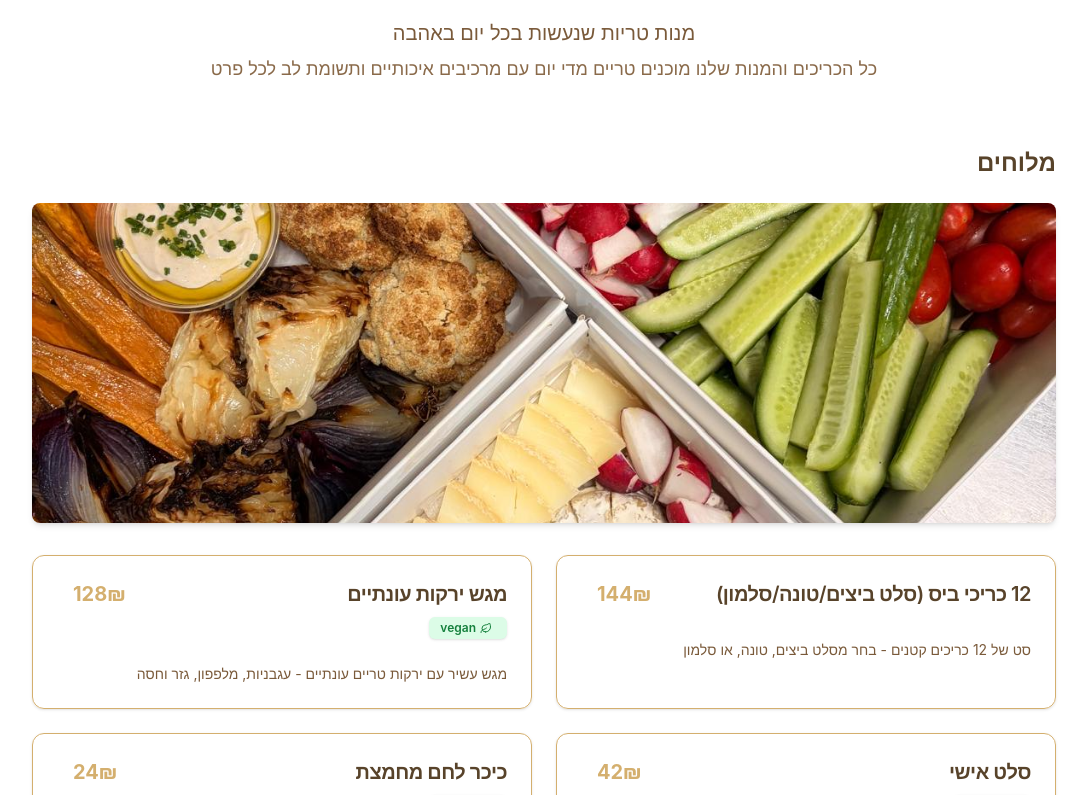
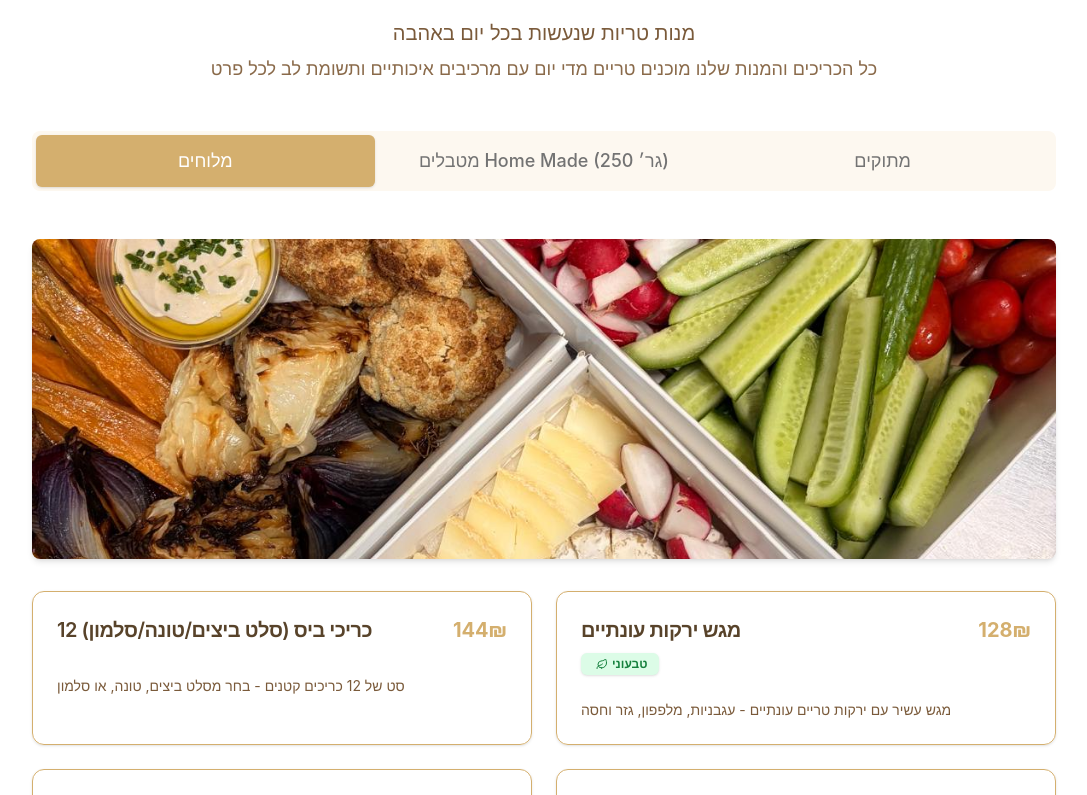
Before and after one commit to devgav-o/buller, a React (Create React App) app: page / in a window 1280 px wide. Shown: the part 925-1720 px from the top of the page, without its empty margins (96-1183 px from the left). Built offline with nearby package versions, Linux system fonts and the light colour scheme; a web font is replaced by a local one.

Commit message:
menu => toggle

```diff
--- a/src/components/Menu.js
+++ b/src/components/Menu.js
@@ -10,6 +10,7 @@ import {
 } from './ui/card';
 import { Badge } from './ui/badge';
 import { Leaf } from 'lucide-react';
+import { Tabs, TabsContent, TabsList, TabsTrigger } from './ui/tabs';
 
 const Menu = () => {
     const { t, language } = useLanguage();
@@ -20,13 +21,9 @@ const Menu = () => {
         sweets: '/category-images/sweets.jpeg',
     };
 
-    const renderMenuCategory = (category, title) => {
+    const renderMenuCategory = (category) => {
         return (
-            <div key={category} className='mb-12'>
-                {/* Category Title */}
-                <h3 className='text-2xl font-bold text-[#58432a] mb-6'>
-                    {t(category)}
-                </h3>
+            <div key={category} className='animate-in fade-in duration-500'>
                 {/* Category Image */}
                 {categoryImages[category] && (
                     <div className='relative w-full h-48 sm:h-64 md:h-80 rounded-lg overflow-hidden mb-8 shadow-md'>
@@ -42,9 +39,9 @@ const Menu = () => {
                 )}
                 {/* Category Items */}
                 <div className='grid grid-cols-1 md:grid-cols-2 gap-6'>
-                    {menuItems[category].map((item) => (
+                    {menuItems[category].map((item, index) => (
                         <Card
-                            key={item.id}
+                            key={`${category}-${item.id}-${index}`}
                             className='border-[#d4af6e] hover:shadow-lg transition-shadow duration-300 bg-white/80 backdrop-blur-sm'
                         >
                             <CardHeader>
@@ -80,7 +77,7 @@ const Menu = () => {
     return (
         <section id='menu' className='py-20 bg-white'>
             <div className='container mx-auto px-4 sm:px-6 lg:px-8'>
-                <div className='text-center mb-16'>
+                <div className='text-center mb-12'>
                     <h2 className='text-4xl sm:text-5xl font-bold text-[#58432a] mb-4'>
                         {t('ourMenu')}
                     </h2>
@@ -93,9 +90,38 @@ const Menu = () => {
                 </div>
 
                 <div className='max-w-5xl mx-auto'>
-                    {renderMenuCategory('salty')}
-                    {renderMenuCategory('dips')}
-                    {renderMenuCategory('sweets')}
+                    <Tabs defaultValue="salty" className="w-full">
+                        <TabsList className="grid w-full grid-cols-3 mb-12 bg-[#fdf8f0] p-1 h-auto">
+                            <TabsTrigger
+                                value="salty"
+                                className="py-3 text-lg data-[state=active]:bg-[#d4af6e] data-[state=active]:text-white"
+                            >
+                                {t('salty')}
+                            </TabsTrigger>
+                            <TabsTrigger
+                                value="dips"
+                                className="py-3 text-lg data-[state=active]:bg-[#d4af6e] data-[state=active]:text-white"
+                            >
+                                {t('dips')}
+                            </TabsTrigger>
+                            <TabsTrigger
+                                value="sweets"
+                                className="py-3 text-lg data-[state=active]:bg-[#d4af6e] data-[state=active]:text-white"
+                            >
+                                {t('sweets')}
+                            </TabsTrigger>
+                        </TabsList>
+
+                        <TabsContent value="salty">
+                            {renderMenuCategory('salty')}
+                        </TabsContent>
+                        <TabsContent value="dips">
+                            {renderMenuCategory('dips')}
+                        </TabsContent>
+                        <TabsContent value="sweets">
+                            {renderMenuCategory('sweets')}
+                        </TabsContent>
+                    </Tabs>
                 </div>
             </div>
         </section>
--- a/src/mockData.js
+++ b/src/mockData.js
@@ -33,7 +33,7 @@ export const translations = {
         freshIngredients: 'מרכיבים טריים',
         freshIngredientsDesc: 'רק הטוב ביותר בכל יום',
         madeWithLove: 'נעשה באהבה',
-        madeWithLoveDesc: 'כל מנה מוכנת בקפידה',
+        madeWithLoveDesc: 'כל מנה מוכנה בקפידה',
         localBusiness: 'עסק מקומי',
         localBusinessDesc: 'גאים להיות חלק מקהילת יוקנעם',
 
@@ -61,6 +61,7 @@ export const translations = {
         salty: 'מלוחים',
         dips: 'מטבלים Home Made (250 גר׳)',
         sweets: 'מתוקים',
+        vegan: 'טבעוני',
     },
     en: {
         // Navigation
@@ -122,6 +123,7 @@ export const translations = {
         salty: 'Savory',
         dips: 'Home Made Dips',
         sweets: 'Sweets',
+        vegan: 'Vegan',
     },
 };
 
```
